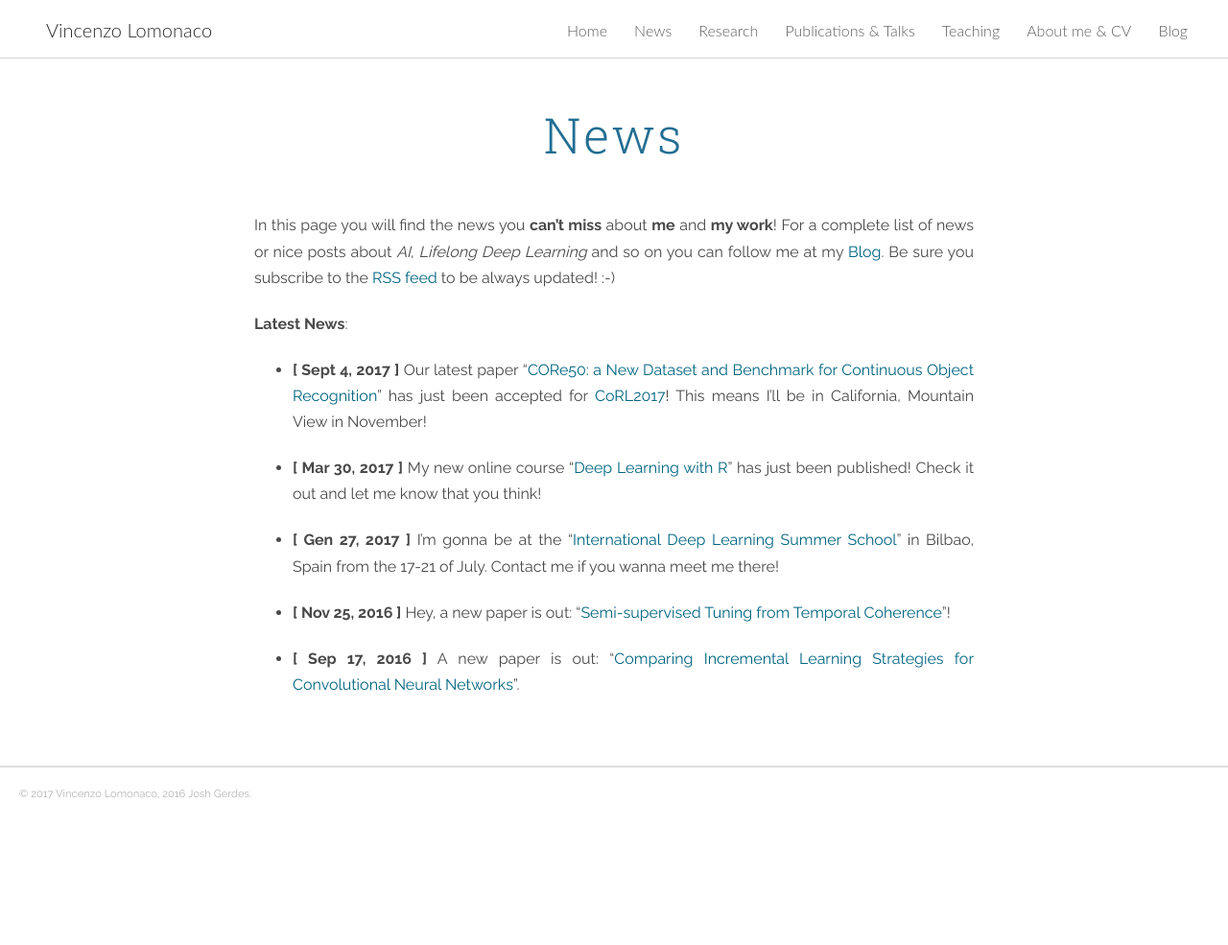
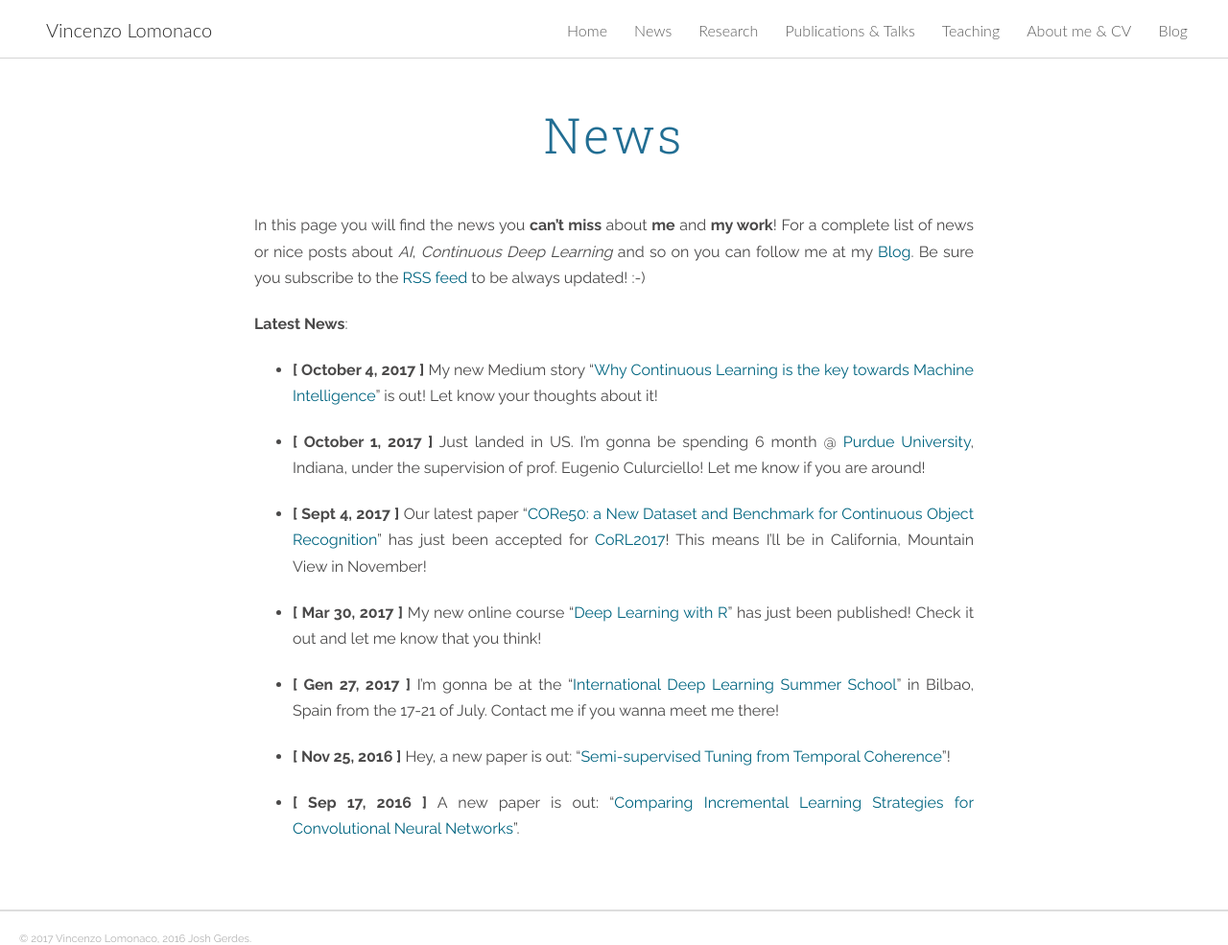
Before and after one commit to vlomonaco/website, a Jekyll site: the page built from news.md, in a window 1280 px wide and 985 px high. Shown: the whole window at 96% size. Built offline with Jekyll 4.4.1, drawn with Linux system fonts in a browser that asks for light colours; nearby versions of some CDN libraries.

Commit message:
news added

```diff
--- a/news.md
+++ b/news.md
@@ -3,10 +3,14 @@ title:  "News"
 layout: page
 ---
 
-In this page you will find the news you **can't miss** about **me** and **my work**! For a complete list of news or nice posts about *AI*, *Lifelong Deep Learning* and so on you can follow me at my [Blog][blog].
+In this page you will find the news you **can't miss** about **me** and **my work**! For a complete list of news or nice posts about *AI*, *Continuous Deep Learning* and so on you can follow me at my [Blog][blog].
 Be sure you subscribe to the [RSS feed][rss] to be always updated! :-)
 
 **Latest News**:
+
+- **[ October 4, 2017 ]** My new Medium story "[Why Continuous Learning is the key towards Machine Intelligence][continuousAIpost]” is out! Let know your thoughts about it!
+
+- **[ October 1, 2017 ]** Just landed in US. I'm gonna be spending 6 month @ [Purdue University][purdue], Indiana, under the supervision of prof. Eugenio Culurciello! Let me know if you are around!
 
 - **[ Sept 4, 2017 ]** Our latest paper "[CORe50: a New Dataset and Benchmark for Continuous Object Recognition][core50]” has just been accepted for [CoRL2017][corl2017]! This means I'll be in California, Mountain View in November!
 
@@ -24,3 +28,5 @@ Be sure you subscribe to the [RSS feed][rss] to be always updated! :-)
 [rss]:		https://medium.com/feed/@vlomonaco
 [core50]: 	https://arxiv.org/abs/1705.03550
 [corl2017]: http://www.robot-learning.org/home
+[continuousAIpost]: https://medium.com/@vlomonaco/why-continuous-learning-is-the-key-towards-machine-intelligence-1851cb57c308
+[purdue]: http://purdue.edu/
```
